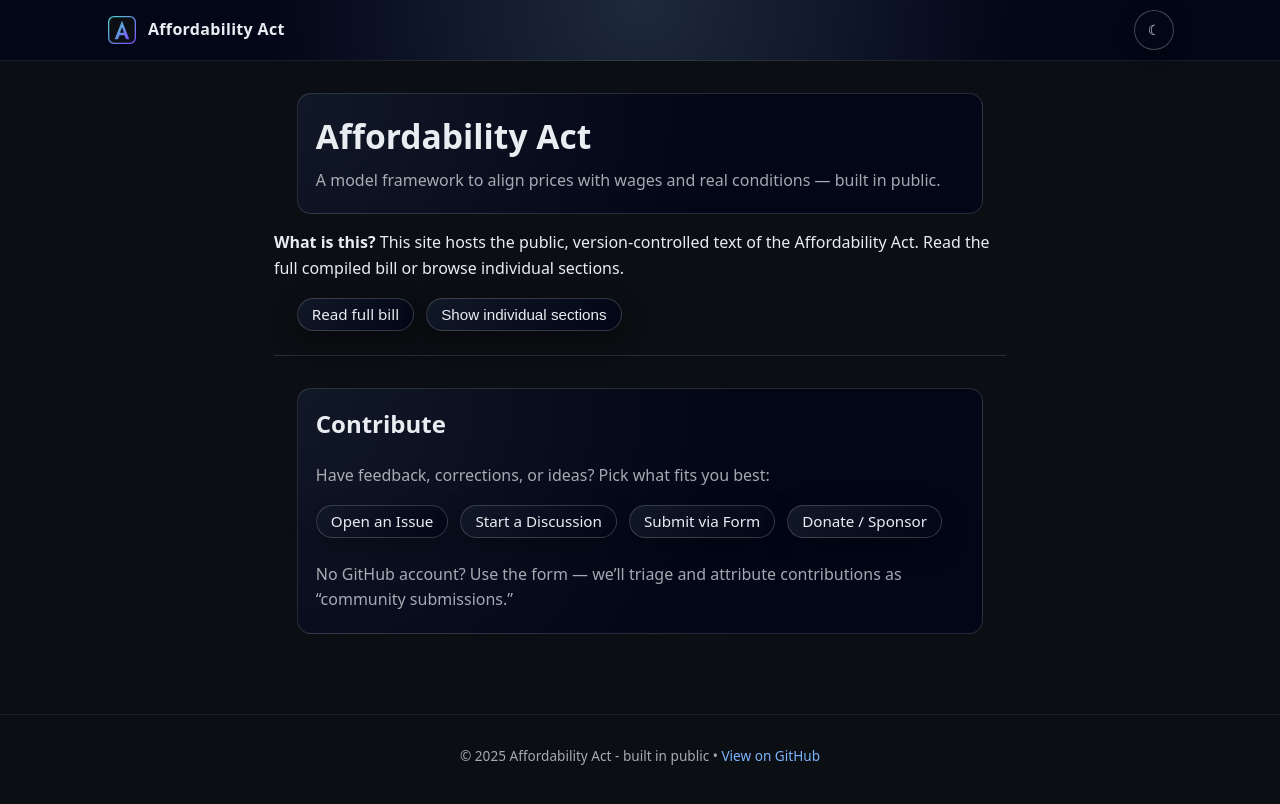
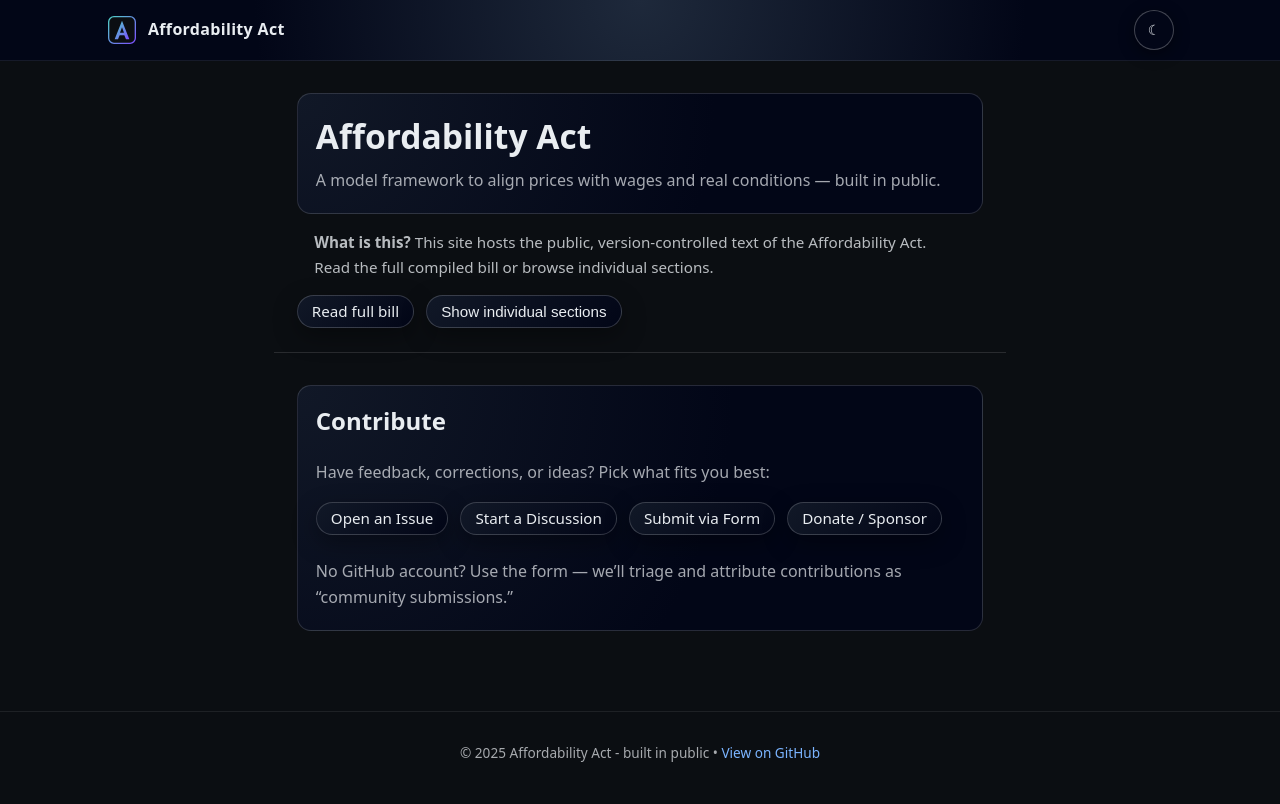
Before and after one commit to cFerg/Affordability-Act, a Jekyll site: the page built from index.md, in a window 1280 px wide. Shown: the top 804 px of the page. Built offline with Jekyll 4.4.1, drawn with Linux system fonts in a browser that asks for light colours.

Commit message:
Tweak light theme

```diff
--- a/assets/site.css
+++ b/assets/site.css
@@ -277,6 +277,19 @@ body.theme-light .theme-toggle__icon--light {
   margin: 4px 0;
 }
 
+/* Intro text under the cover on home */
+
+.act-intro {
+  max-width: 75ch;
+  margin: 8px auto 0;
+  font-size: 0.95rem;
+  color: rgba(233, 237, 241, 0.78);
+}
+
+body.theme-light .act-intro {
+  color: rgba(15, 23, 42, 0.8);
+}
+
 /* Home actions */
 
 .home-actions {
@@ -489,10 +502,19 @@ body.theme-light .header-search input[type="search"] {
   color: #111827;
 }
 
+body.theme-light .header-search input[type="search"]::placeholder {
+  color: rgba(15, 23, 42, 0.6);
+}
+
 body.theme-light .theme-toggle {
   background: #ffffff;
   border-color: rgba(15, 23, 42, 0.16);
   color: #111827;
+}
+
+/* Any muted copy (hero, contribute, etc.) */
+body.theme-light .muted {
+  color: rgba(15, 23, 42, 0.7);
 }
 
 /* Buttons */
```
